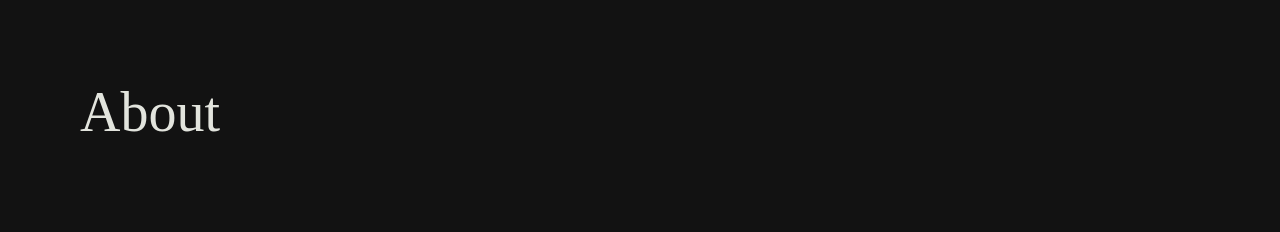
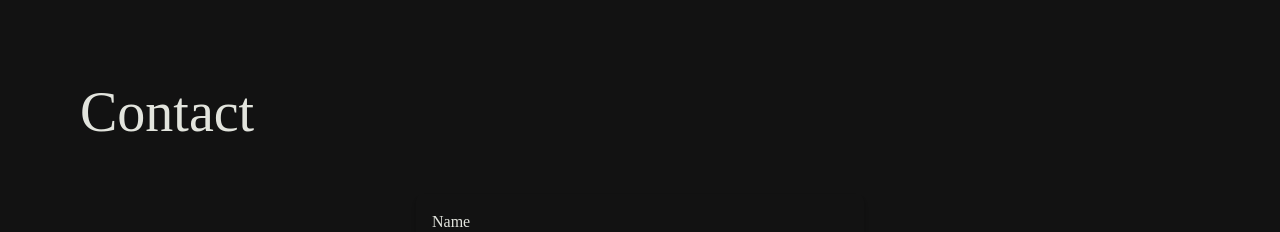
Before and after one commit to Kcounts93/my-portfolio, a React (Create React App) app: page / in a window 1280 px wide. Shown: the part 3281-3513 px from the top of the page. Built offline with nearby package versions, Linux system fonts and the light colour scheme.

Commit message:
Cleanup uneeded files

```diff
--- a/public/index.html
+++ b/public/index.html
@@ -7,37 +7,11 @@
     <meta name="theme-color" content="#000000" />
     <meta
       name="description"
-      content="Web site created using create-react-app"
+      content="Kayla Counts'Professional Web Developer Portfolio Site"
     />
-    <link rel="apple-touch-icon" href="%PUBLIC_URL%/logo192.png" />
-    <!--
-      manifest.json provides metadata used when your web app is installed on a
-      user's mobile device or desktop. See https://developers.google.com/web/fundamentals/web-app-manifest/
-    -->
-    <link rel="manifest" href="%PUBLIC_URL%/manifest.json" />
-    <!--
-      Notice the use of %PUBLIC_URL% in the tags above.
-      It will be replaced with the URL of the `public` folder during the build.
-      Only files inside the `public` folder can be referenced from the HTML.
-
-      Unlike "/favicon.ico" or "favicon.ico", "%PUBLIC_URL%/favicon.ico" will
-      work correctly both with client-side routing and a non-root public URL.
-      Learn how to configure a non-root public URL by running `npm run build`.
-    -->
-    <title>React App</title>
+    <title>Kayla Counts' Portfolio</title>
   </head>
   <body>
-    <noscript>You need to enable JavaScript to run this app.</noscript>
     <div id="root"></div>
-    <!--
-      This HTML file is a template.
-      If you open it directly in the browser, you will see an empty page.
-
-      You can add webfonts, meta tags, or analytics to this file.
-      The build step will place the bundled scripts into the <body> tag.
-
-      To begin the development, run `npm start` or `yarn start`.
-      To create a production bundle, use `npm run build` or `yarn build`.
-    -->
   </body>
 </html>
--- a/src/components/About.jsx
+++ /dev/null
@@ -1,13 +0,0 @@
-import React from "react";
-
-const About = () => {
-  return (
-    <div name="about" className="w-full px-5 lg:px-20 mt-20 mb-20 flex-row">
-      <div className="text-heading-section mb-10">
-        <h2 className="text-putty text-[3.5rem] mb-2 font-light">About</h2>
-      </div>
-    </div>
-  );
-};
-
-export default About;
```
Also changed, not shown: public/logo192.png (deleted), public/logo512.png (deleted), public/manifest.json (deleted), public/robots.txt (deleted).
